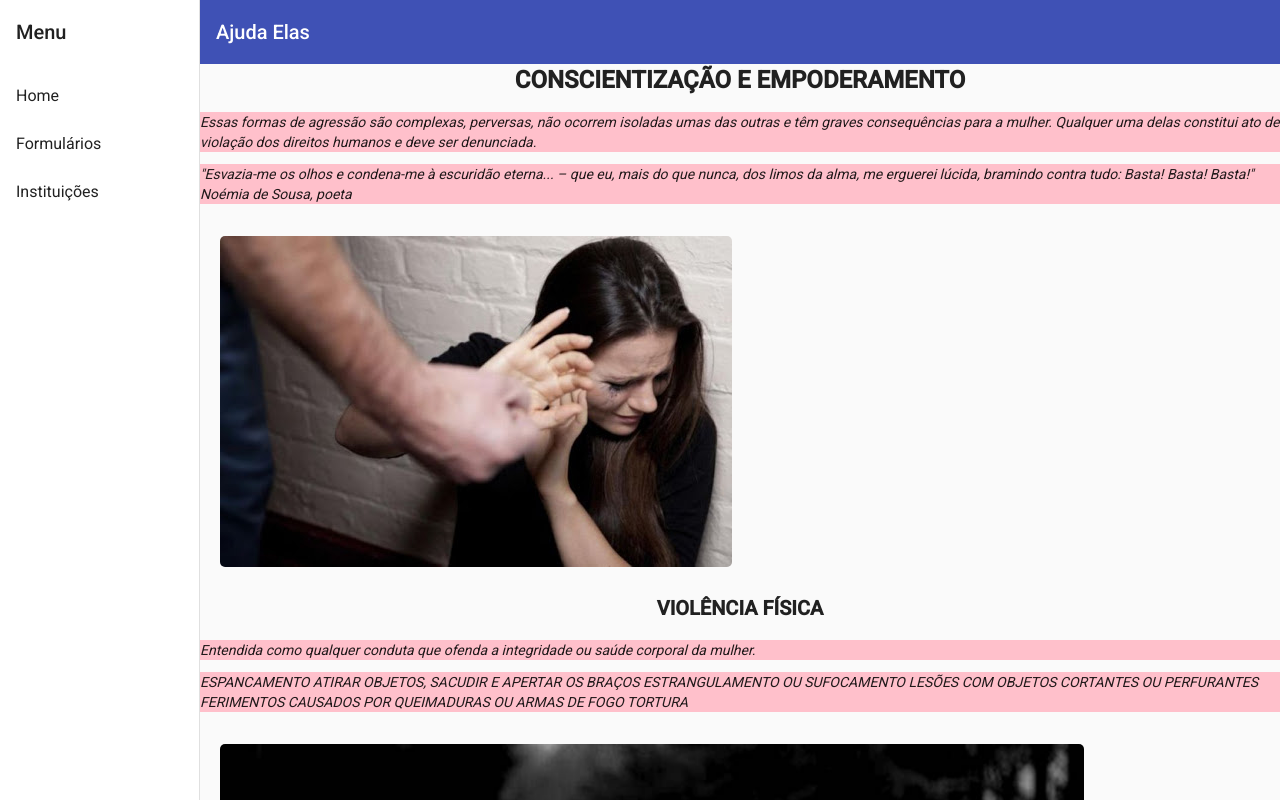
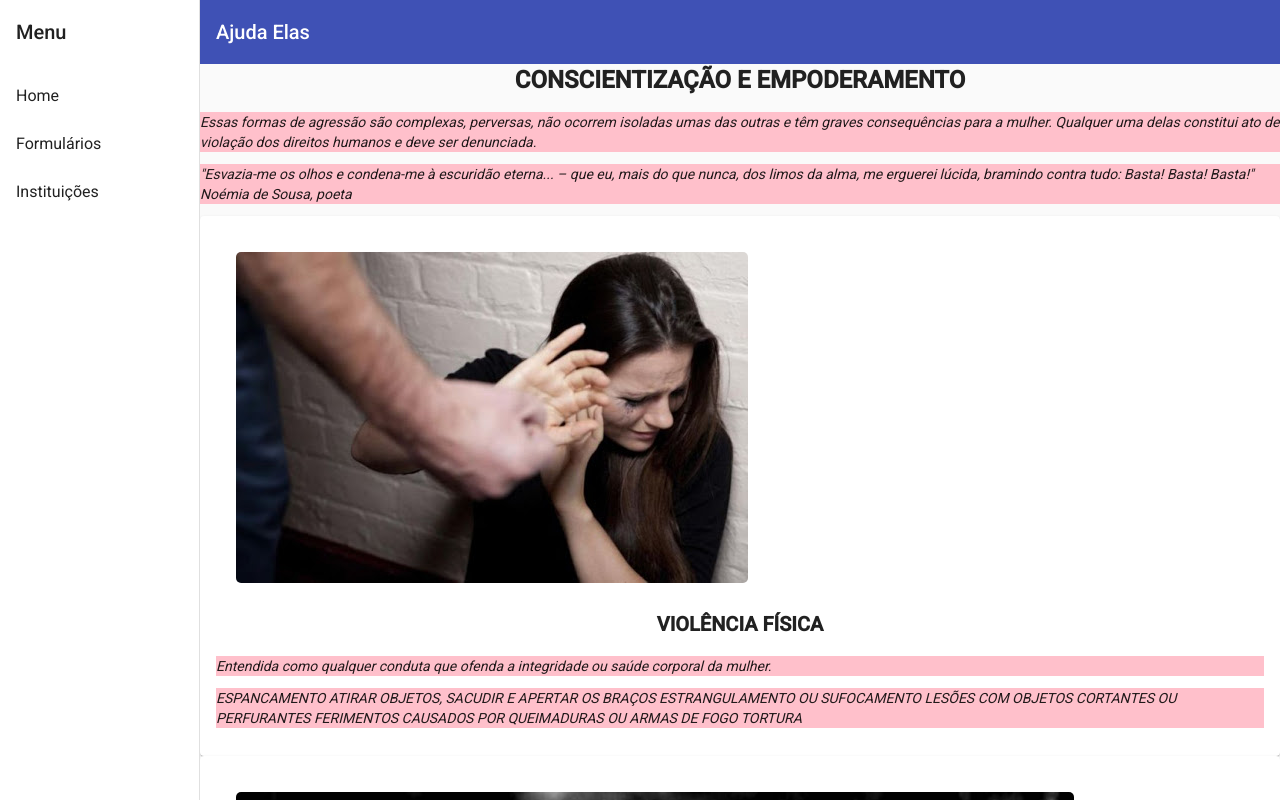
Before and after one commit to prmanfredini/Hackathon, an Angular app: page / in a window 1280 px wide. Built offline with nearby package versions, Linux system fonts and the light colour scheme.

Commit message:
home cards

```diff
--- a/src/app/components/home/home.component.html
+++ b/src/app/components/home/home.component.html
@@ -13,6 +13,7 @@
 </header>
 
 <section>
+  <mat-card>
   <article class= "Blocos">
     <img src="../../../assets/Violencia.jpg" alt="Violência Física" />
     <h2>VIOLÊNCIA FÍSICA</h2>
@@ -24,6 +25,8 @@
       FERIMENTOS CAUSADOS POR QUEIMADURAS OU ARMAS DE FOGO
       TORTURA</p>
   </article>
+</mat-card>
+<mat-card>
   <article>
     <img src="../../../assets/violenciaPsi.jpg" alt="Violência Psicolígica"/>
     <h2>VIOLÊNCIA PSICOLÓGICA</h2>
@@ -43,6 +46,8 @@
       TIRAR A LIBERDADE DE CRENÇA
       DISTORCER E OMITIR FATOS PARA DEIXAR A MULHER EM DÚVIDA SOBRE A SUA MEMÓRIA E SANIDADE (GASLIGHTING)</p>
   </article>
+</mat-card>
+<mat-card>
   <article>
     <img src="../../../assets/violenciaSexual.jpg" alt="Violência Sexual" />
     <h2>VIOLÊNCIA SEXUAL</h2>
@@ -53,6 +58,8 @@
       FORÇAR MATRIMÔNIO, GRAVIDEZ OU PROSTITUIÇÃO POR MEIO DE COAÇÃO, CHANTAGEM, SUBORNO OU MANIPULAÇÃO
       LIMITAR OU ANULAR O EXERCÍCIO DOS DIREITOS SEXUAIS E REPRODUTIVOS DA MULHER</p>
   </article>
+</mat-card>
+<mat-card>
   <article>
     <img src="../../../assets/violenciapatrimonial.jpeg" alt="Violêcia Patrimonial"/>
     <h2>VIOLÊNCIA PATRIMONIAL</h2>
@@ -74,6 +81,7 @@
     REBAIXAR A MULHER POR MEIO DE XINGAMENTOS QUE INCIDEM SOBRE A SUA ÍNDOLE
     DESVALORIZAR A VÍTIMA PELO SEU MODO DE SE VESTIR</p>
   </article>
+</mat-card>
 </section>
 <footer>
   <h2>CULTURA DA VIOLÊNCIA E DISCRIMINAÇÃO</h2>
```
